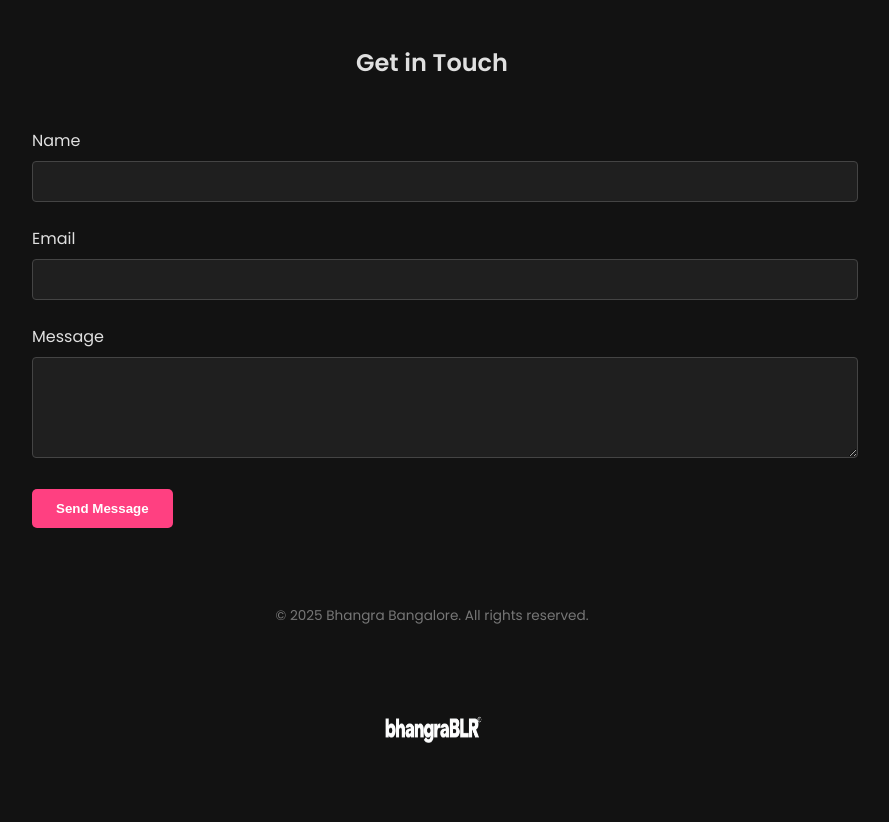
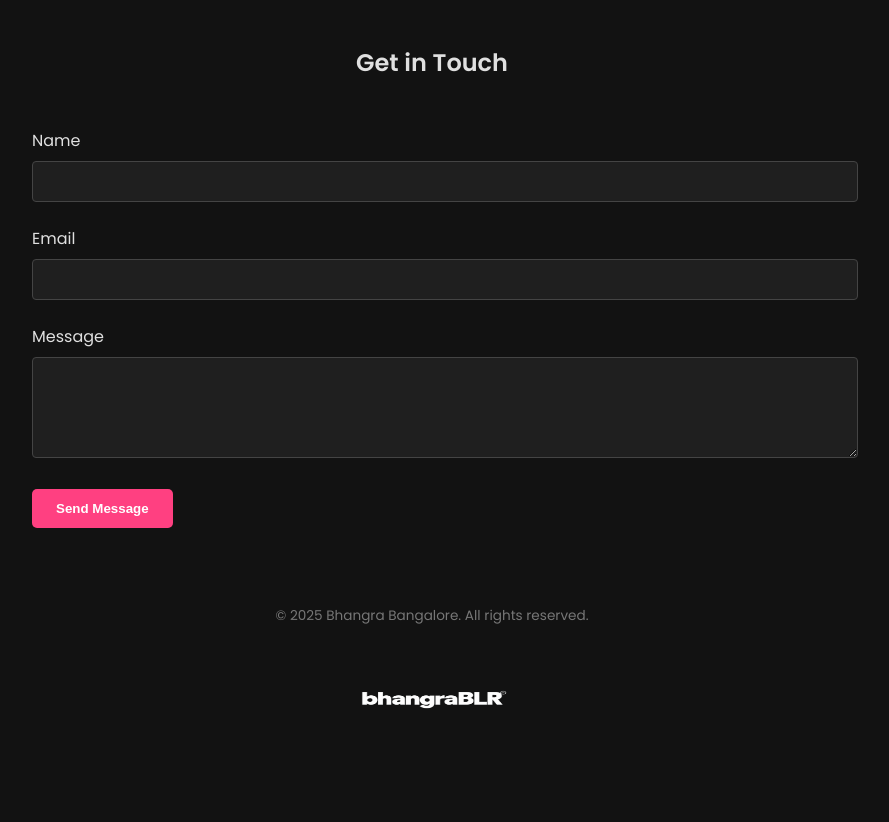
Before and after one commit to bhangrablr/bhangrablr.github.io, a plain HTML site: page index.html in a window 1280 px wide. Shown: the part 615-1437 px from the top of the page, without its empty margins (208-1097 px from the left). After the commit the page ends 1396 px from the top, so only its background shows below. Drawn offline with Linux system fonts and the light colour scheme.

Commit message:
Update index.html

```diff
--- a/index.html
+++ b/index.html
@@ -168,7 +168,7 @@
 
   <footer>
     <p>© 2025 Bhangra Bangalore. All rights reserved.</p>
-    <img src="images/bhangraBLR_noBG_White.png" alt="Bhangra Bangalore Logo"  style="width: 120px; height: 180px;">
+    <img src="images/bhangraBLR_noBG_White.png" alt="Bhangra Bangalore Logo"  style="width: 180px; height: 120px;">
   </footer>
 
 </body>
```
